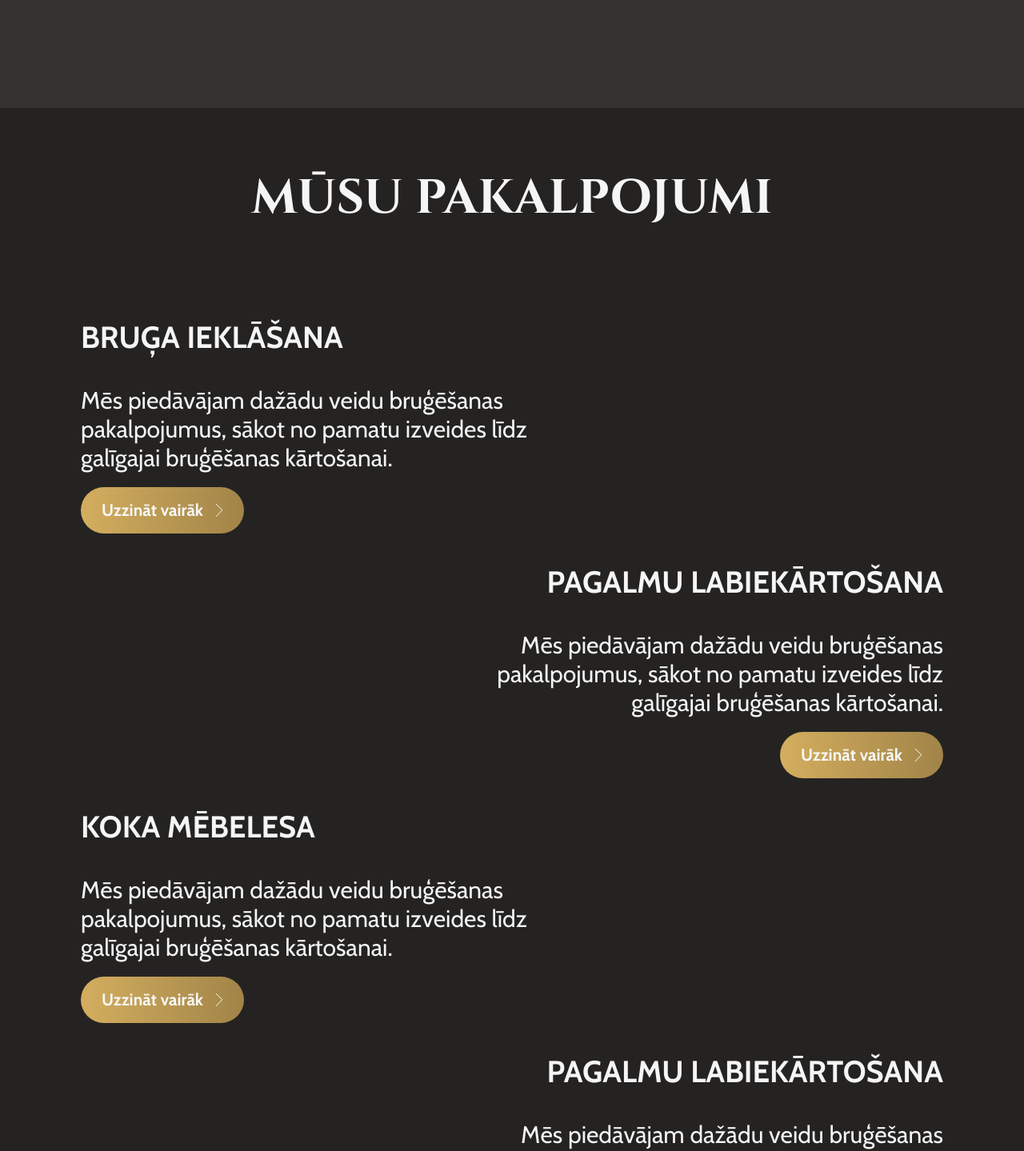
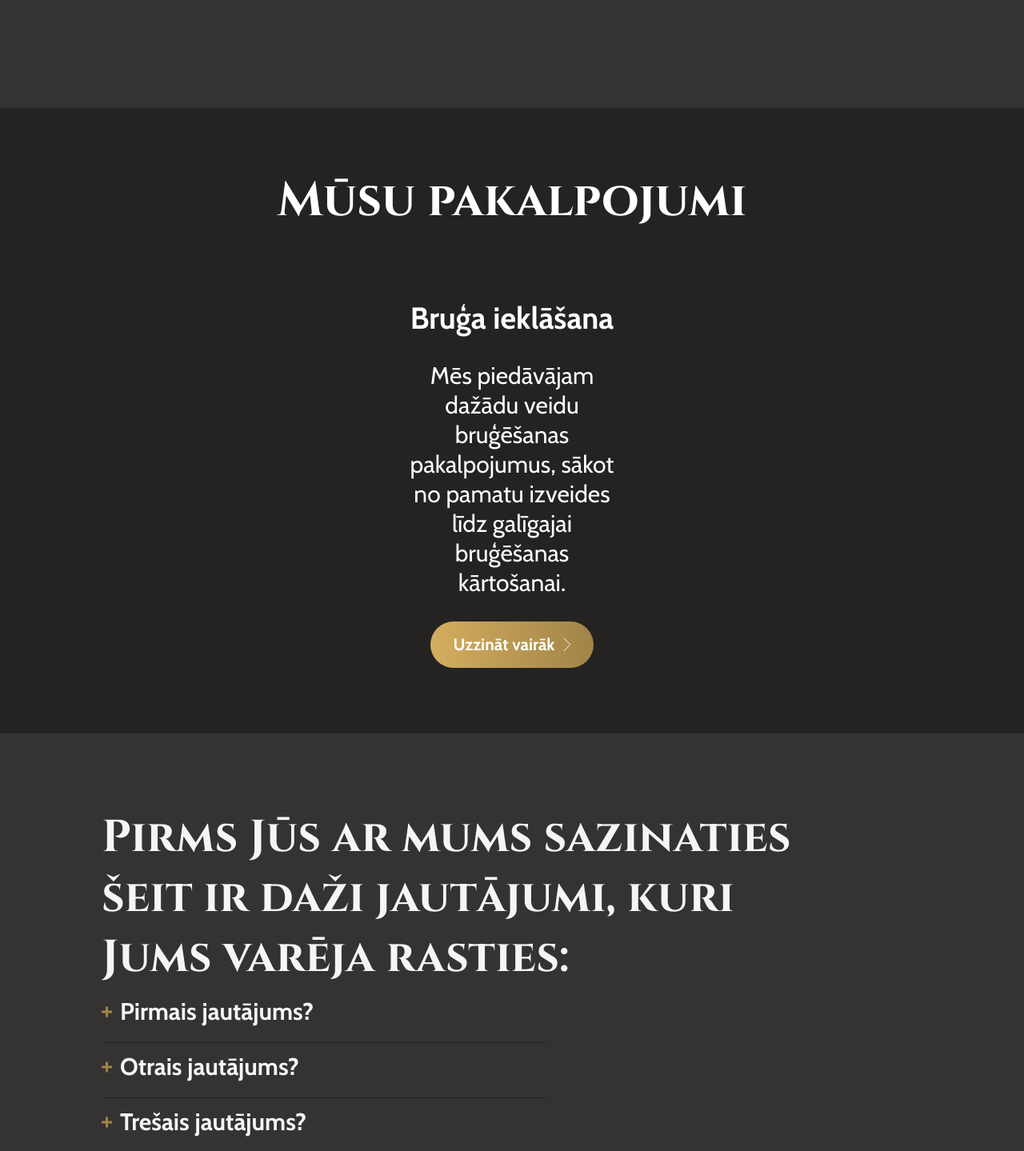
Before and after one commit to Spuldz/OB-Construction, a React (Vite) app: page / in a window 1280 px wide. Shown: the part 2560-3999 px from the top of the page at 80% size. Built offline with nearby package versions, Linux system fonts and the light colour scheme.

Commit message:
fixed some sections and footer

```diff
--- a/src/components/FormFooter.tsx
+++ b/src/components/FormFooter.tsx
@@ -35,17 +35,9 @@ export const FormFooter = () => {
                     <br/>
                     <textarea className={styles.textarea} id='textareaInput'></textarea>
                 </div>
-                <div className={styles.question}>
-                    <div>
-                        <label>Jautājums 1</label>
-                        <br/>
-                        <input className={styles.textInputSmall}/>
-                    </div>
-                    <div>
-                        <label>Jautājums 2</label>
-                        <br/>
-                        <input className={styles.textInputSmall}/>
-                    </div>
+                <div className={styles.agreement}>
+                    <input type='checkbox'/>
+                    <span>Piekrītu obconstructions.lv privātuma politikai</span>
                 </div>
                 <div className={styles.btn}>
                     <span>Saņemt bezmaksas konsultāciju</span>
--- a/src/css/formFooter.module.css
+++ b/src/css/formFooter.module.css
@@ -84,18 +84,32 @@
     width: 532px;
     height: 74px;
     border-radius: 16px;
+    font-family: "Cabin", sans-serif;
 }
 
 .textarea{
     width: 532px;
     height: 220px;
     border-radius: 16px;
+    font-family: "Cabin", sans-serif;
+
 }
 
-.question{
+.agreement{
     width: 532px;
     display: flex;
-    justify-content: space-between;
+    gap: 10px;
+    align-items: center;
+    font-family: "Cabin", sans-serif;
+    font-size: 21px;
+    color: white;
+}
+
+.agreement input{
+    width: 30px;
+    height: 30px;
+    border-radius: 0px;
+    cursor: pointer;
 }
 
 .textInputSmall{
--- a/src/css/landing.module.css
+++ b/src/css/landing.module.css
@@ -79,128 +79,66 @@ color: #F5F5F5;
 }
 
 .section4{
-    height: 1505px;
+    height: 782px;
     width: 100%;
     background-color: #242322;
-    padding-left: 101px;
-    padding-right: 101px;
     box-sizing: border-box;
 }
 
 .section4Top{
- font-family: 'Cinzel';
-font-style: normal;
-font-weight: 700;
-font-size: 60px;
-line-height: 81px;
-text-transform: uppercase;
-color: #F5F5F5;
-width: 100%;
-height: 15%;
-display: grid;
-place-items: center;
-text-align: center;
-box-sizing: border-box;
+    width: 100%;
+    height: 20%;
+    display: flex;
+    justify-content: center;
+    align-items: flex-end;
+    font-family: "Cinzel", sans-serif;
+    font-weight: 700;
+    font-size: 60px;
+    color: white;
 }
 
 .section4Bottom{
     width: 100%;
-    height: 85%;
+    height: 80%;
+    display: flex;
+    flex-direction: column;
+    justify-content: center;
+    align-items: center;
+    padding-left: 510px;
+    padding-right: 510px;
+    box-sizing: border-box;
+    text-align: center;
 }
 
-.section4Left{
-    display: flex;
-    flex-direction: column;
-    justify-content: left;
-    width: 661px;
+.section4Bottom span{
+    font-family: "Cabin", sans-serif;
+    font-weight: 700;
+    font-size: 38px;
+    color: white;
 }
 
-.section4Left p{
-font-family: 'Cabin';
-font-style: normal;
-font-weight: 700;
-font-size: 38px;
-line-height: 46px;
-text-transform: uppercase;
-color: #F5F5F5;
+.section4Bottom p{
+    font-family: "Cabin", sans-serif;
+    font-size: 30px;
+    color: white;
 }
 
-.section4Left span{
- font-family: 'Cabin';
-font-style: normal;
-font-weight: 400;
-font-size: 30px;
-line-height: 36px;
-color: #F5F5F5;
-text-align: left;
+.section4Bottom div{
+    width: 204px;
+    height: 58px;
+    border-radius: 100px;
+    background: linear-gradient(90deg, #D4AE5F 0%, #A18448 100%);
+    display: flex;
+    align-items: center;
+    justify-content: center;
+    gap: 10px;
+    cursor: pointer;
 }
 
-.section4Left div{
-width: 204px;
-height: 58px;
-background: linear-gradient(90deg, #D4AE5F 0%, #A18448 100%);
-border-radius: 100px;
-display: flex;
-justify-content: center;
-align-items: center;
-font-family: 'Cabin';
-font-style: normal;
-font-weight: 700;
-font-size: 21px;
-line-height: 26px;
-color: #F8F8F8;
-gap: 15px;
-cursor: pointer;
-
-}
-
-.section4Right{
-    display: flex;
-    flex-direction: column;
-    width: 100%;
-    text-align: right;
-}
-
-
-
-.section4Right p{
-    font-family: 'Cabin';
-    font-style: normal;
-    font-weight: 700;
-    font-size: 38px;
-    line-height: 46px;
-    text-transform: uppercase;
-    color: #F5F5F5;
-    text-align: right;
-    }
-
-    .section4Right span{
-     font-family: 'Cabin';
-    font-style: normal;
-    font-weight: 400;
-    font-size: 30px;
-    line-height: 36px;
-    color: #F5F5F5;
-    }
-
-    .section4Right div{
-    width: 204px;
-    height: 58px;
-    background: linear-gradient(90deg, #D4AE5F 0%, #A18448 100%);
-    border-radius: 100px;
-    display: flex;
-    justify-content: center;
-    align-items: center;
-    font-family: 'Cabin';
-    font-style: normal;
-    font-weight: 700;
+.section4Bottom div span{
+    font-family: "Cabin", sans-serif;
     font-size: 21px;
-    line-height: 26px;
-    color: #F8F8F8;
-    gap: 15px;
-    align-self: flex-end;
-    cursor: pointer;
-
+    color: white;
 }
 
 .section5{
--- a/src/pages/Landing.tsx
+++ b/src/pages/Landing.tsx
@@ -9,8 +9,11 @@ import { FormFooter } from "../components/FormFooter"
 
 import client from '../assets/client.png'
 import example from '../assets/example.png'
+import { useNavigate } from "react-router-dom"
 
 export const Landing = () => {
+
+   const nav = useNavigate()
 
     return(
         <div>
@@ -54,54 +57,11 @@ export const Landing = () => {
                   <span>Mūsu pakalpojumi</span>
                  </div>
                  <div className={styles.section4Bottom}>
-                     <div className={styles.section4Left}>
-                        <p>Bruģa ieklāšana</p>
-                        <span>
-                        Mēs piedāvājam dažādu veidu bruģēšanas
-                         pakalpojumus, sākot no pamatu izveides
-                          līdz galīgajai bruģēšanas kārtošanai.
-                        </span>
-                        <br/>
-                        <div>
-                           Uzzināt vairāk
-                           <img src={arrowRightSmall}/>
-                        </div>
-                     </div>
-                     <div className={styles.section4Right}>
-                        <p>Pagalmu labiekārtošana</p>
-                        <span>
-                        Mēs piedāvājam dažādu veidu bruģēšanas<br/> pakalpojumus,
-                         sākot no pamatu izveides līdz<br/> galīgajai bruģēšanas kārtošanai.
-                        </span>
-                        <br/>
-                        <div>
-                           Uzzināt vairāk
-                           <img src={arrowRightSmall}/>
-                        </div>
-                     </div>
-                     <div className={styles.section4Left}>
-                        <p>Koka mēbelesa</p>
-                        <span>
-                        Mēs piedāvājam dažādu veidu bruģēšanas pakalpojumus,
-                         sākot no pamatu izveides līdz galīgajai bruģēšanas kārtošanai.
-                        </span>
-                        <br/>
-                        <div>
-                           Uzzināt vairāk
-                           <img src={arrowRightSmall}/>
-                        </div>
-                     </div>
-                     <div className={styles.section4Right}>
-                        <p>Pagalmu labiekārtošana</p>
-                        <span>
-                        Mēs piedāvājam dažādu veidu bruģēšanas<br/> pakalpojumus,
-                         sākot no pamatu izveides līdz<br/> galīgajai bruģēšanas kārtošanai.
-                        </span>
-                        <br/>
-                        <div>
-                           Uzzināt vairāk
-                           <img src={arrowRightSmall}/>
-                        </div>
+                     <span>Bruģa ieklāšana</span>
+                     <p>Mēs piedāvājam dažādu veidu bruģēšanas pakalpojumus, sākot no pamatu izveides līdz galīgajai bruģēšanas kārtošanai.</p>
+                     <div className={styles.section4Btn} onClick={() => nav("/ieliksana")}>
+                        <span>Uzzināt vairāk</span>
+                        <img src={arrowRightSmall}/>
                      </div>
                  </div>
             </div>
```
